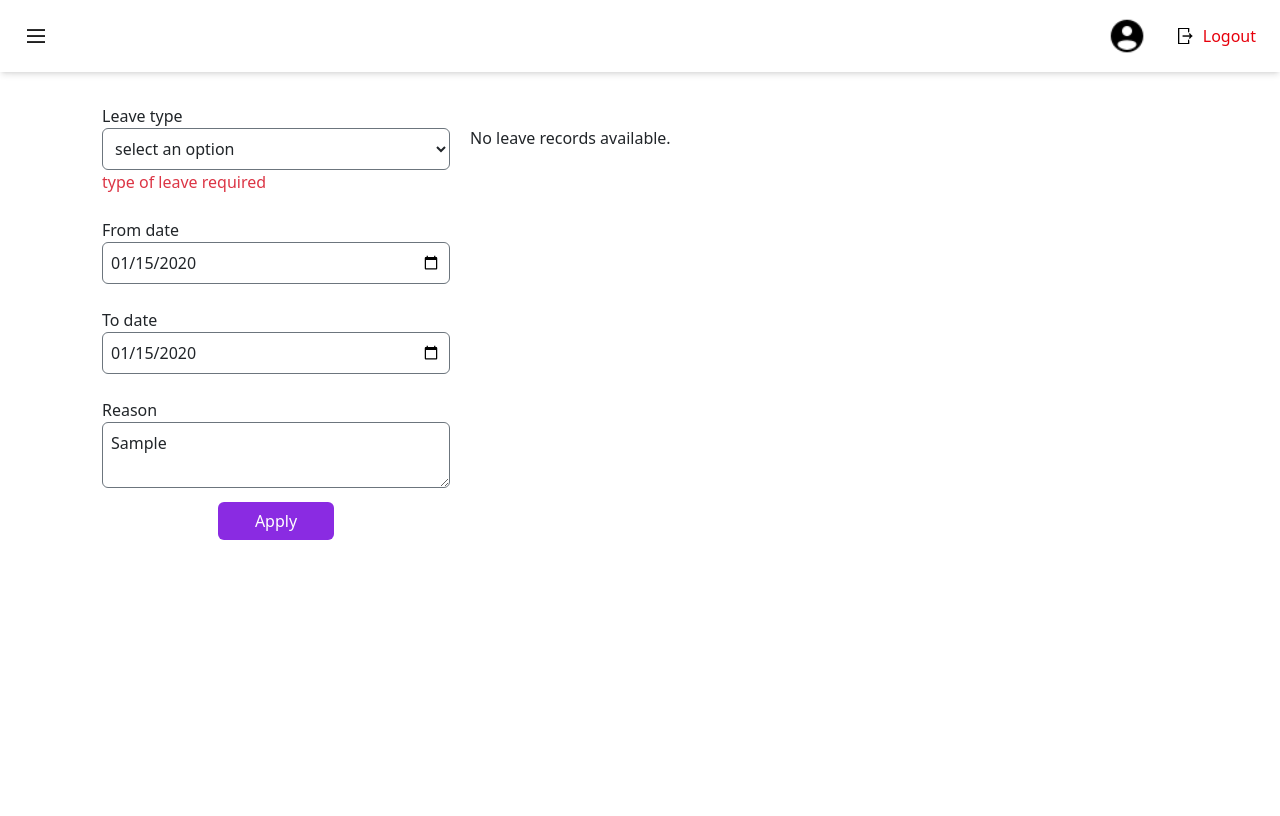
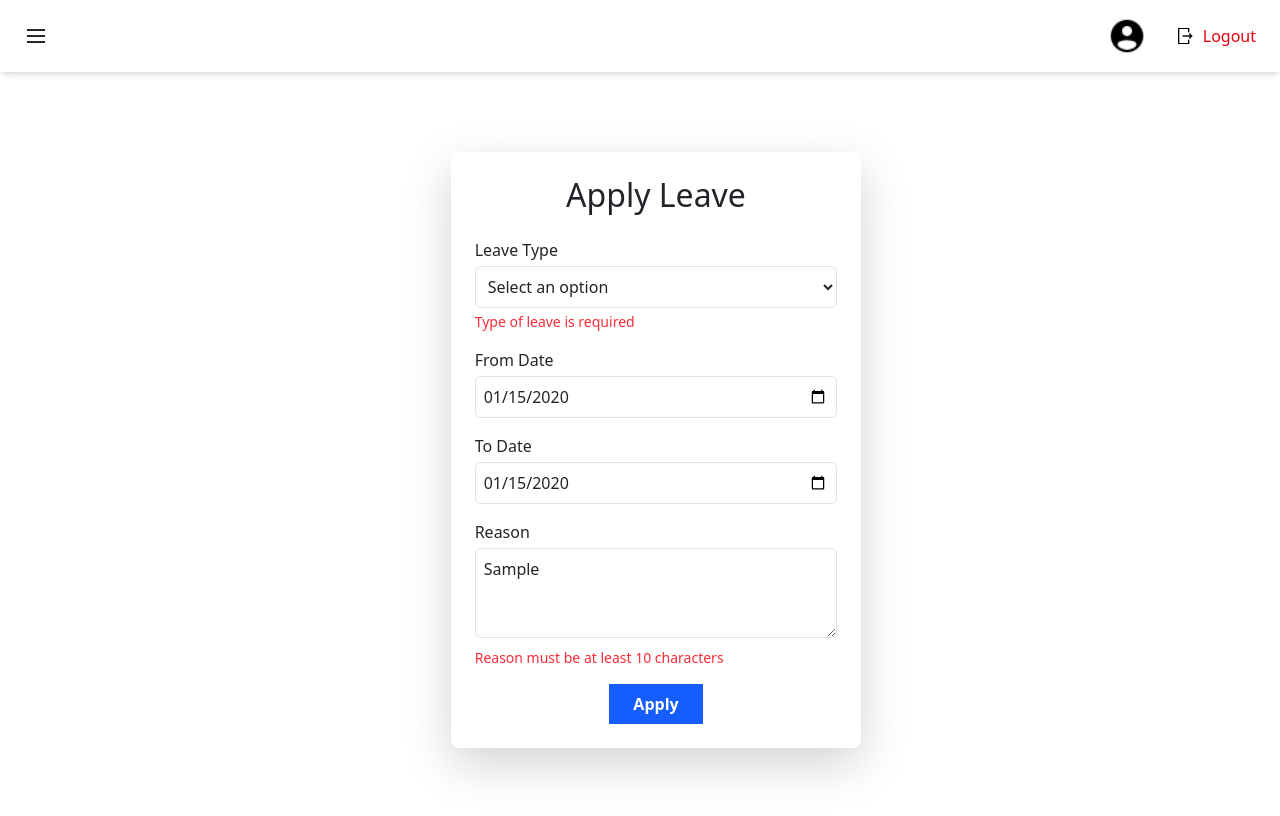
Before and after one commit to AmanIsTheBoy/ems-final-time, a React (Vite) app: page /ApplyLeave in a window 1280 px wide. Both pictures are taken after typing "2020-01-15", "2020-01-15", "Sample" into the empty fields and a click on the button "Apply". Shown: the top 816 px of the page. Built offline with nearby package versions, Linux system fonts and the light colour scheme; no server answers.

Commit message:
updated the leave

```diff
--- a/src/components/AddEmployee.jsx
+++ b/src/components/AddEmployee.jsx
@@ -71,6 +71,7 @@ const AddEmployee = () => {
         phone: values.phone,
         address: values.address.trim(),
         Project: values.Project.trim(),
+        records:[{}]
       });
 
       await setDoc(doc(db, "employee", values.email.trim()), {
--- a/src/components/ApplyLeave.jsx
+++ b/src/components/ApplyLeave.jsx
@@ -1,114 +1,111 @@
-import React from "react";
+import React, { useState, useEffect } from "react";
 import { Formik, Form, Field, ErrorMessage } from "formik";
 import * as Yup from "yup";
 import LeaveRecords from "./LeaveRecords";
 import { ToastContainer, toast } from "react-toastify";
 import "react-toastify/dist/ReactToastify.css";
-import axios from "axios";
+import { doc, updateDoc, arrayUnion } from "firebase/firestore";
+import { db } from "../connection/firebase";
+import useAuthStore from "../Store/AuthStore";
 
 const ApplyLeave = () => {
-  const axiosBaseURL = "https://employee-management-server-f7k2.onrender.com/api";
+  const { userEmail } = useAuthStore();
 
-  const initialValues = {
+  const [formData, setFormData] = useState({
     leaveType: "",
     fromDate: "",
     toDate: "",
     reason: "",
-  };
+  });
+
+  const initialValues = { ...formData };
 
   const validationSchema = Yup.object().shape({
-    leaveType: Yup.string().required("type of leave required"),
-    reason: Yup.string().required("reason for leave required"),
-    fromDate: Yup.date().required("from date required"),
-    toDate: Yup.date().required("to date required"),
+    leaveType: Yup.string().required("Type of leave is required"),
+    fromDate: Yup.date()
+      .required("From date is required")
+      .typeError("Enter a valid date"),
+    toDate: Yup.date()
+      .required("To date is required")
+      .typeError("Enter a valid date")
+      .min(Yup.ref("fromDate"), "To date cannot be before From date"),
+    reason: Yup.string()
+      .required("Reason for leave is required")
+      .min(10, "Reason must be at least 10 characters")
+      .max(500, "Reason cannot exceed 500 characters"),
   });
 
   const handleSubmit = async (values, { resetForm }) => {
+    const record = {
+      leaveType: values.leaveType,
+      startDate: values.fromDate,
+      endDate: values.toDate,
+      reason: values.reason,
+      appliedAt: new Date().toISOString(),
+    };
+
     try {
-      const options = {
-        headers: {
-          authorization: `Bearer ${localStorage.getItem("authToken")}`,
-          "Content-Type": "application/json",
-        }
-      };
-      const data = {
-        "startDate": values.fromDate,
-        "endDate": values.toDate,
-        "leaveType": values.leaveType,
-        "reason": values.reason
-      }
-      const response = await axios.post(
-        `${axiosBaseURL}/user/attendance/applyleave`,
-        data,
-        options
-      );
-      if (response.status == 200) {
+      const userDocRef = doc(db, "employee", userEmail);
+      const adminDocRef = doc(db, "admin", userEmail);
+      await updateDoc(userDocRef, {
+        leaveRecords: arrayUnion(record),
+      });
+      await updateDoc(adminDocRef, {
+        leaveRecords: arrayUnion(record),
+      });
+
       toast.success("Leave Applied Successfully", {
         position: "top-right",
         autoClose: 5000,
-          hideProgressBar: false,
-          closeOnClick: true,
-          pauseOnHover: true,
-          draggable: true,
-          progress: undefined,
         theme: "colored",
       });
+
       resetForm();
-      } else {
-        toast.error(response.data.message, {
+      setFormData({ leaveType: "", fromDate: "", toDate: "", reason: "" });
+    } catch (error) {
+      console.error("Error updating leave records:", error);
+      toast.error("Failed to apply leave. Please try again.", {
         position: "top-right",
         autoClose: 5000,
-          hideProgressBar: false,
-          closeOnClick: true,
-          pauseOnHover: true,
-          draggable: true,
-          progress: undefined,
         theme: "colored",
       });
     }
-    } catch (error) {
-      toast.error(error.message, {
-        position: "top-right",
-        autoClose: 5000,
-        hideProgressBar: false,
-        closeOnClick: true,
-        pauseOnHover: true,
-        draggable: true,
-        progress: undefined,
-        theme: "colored",
-      });
-      console.log(error);
-    }
   };
 
+  useEffect(() => {
+    // no-op: keep formData in sync if needed
+  }, [formData]);
+
   return (
-    <>
-      <div className="container px-4 my-5 d-md-flex">
-        <div className="col col-md-6 col-lg-4">
-          <p className="px-2 mb-4 fw-bold text-center">Applying Leave</p>
+    <div className="w-full mx-auto px-4 py-8 my-30 flex flex-col items-center justify-center md:flex-row gap-8">
+      <ToastContainer />
+
+      <div className="md:w-1/3 bg-white shadow-md rounded-lg p-6  shadow-lg shadow-black ">
+        <h2 className="text-xl font-semibold mb-4 text-center">Apply Leave</h2>
         <Formik
+          enableReinitialize
           initialValues={initialValues}
           validationSchema={validationSchema}
           onSubmit={handleSubmit}
         >
-            <Form className="d-flex flex-column align-items-start justidy-content-center p-2">
-              <div className="mb-4 col-12">
-                <label htmlFor="leaveType" className="col-12 col-sm-4">
-                  Leave type
+          {({ values }) => {
+            useEffect(() => {
+              setFormData(values);
+            }, [values]);
+
+            return (
+              <Form className="flex flex-col space-y-4">
+                <div>
+                  <label htmlFor="leaveType" className="block mb-1 font-medium">
+                    Leave Type
                   </label>
                   <Field
                     as="select"
                     name="leaveType"
-                  className="rounded border border-secondary p-2 col-12"
+                    className="w-full border border-gray-300 rounded p-2"
                   >
-                  <option
-                    value=""
-                    className="text-muted"
-                    disabled
-                    defaultValue
-                    hidden
-                  >
-                    select an option
+                    <option value="" disabled hidden>
+                      Select an option
                     </option>
                     <option value="WFH">Work From Home</option>
                     <option value="On Duty">On Duty</option>
@@ -118,68 +115,72 @@ const ApplyLeave = () => {
                   </Field>
                   <ErrorMessage
                     name="leaveType"
-                  component="span"
-                  className="text-danger"
-                ></ErrorMessage>
+                    component="div"
+                    className="text-red-500 text-sm mt-1"
+                  />
                 </div>
-              <div className="mb-4 col-12">
-                <label htmlFor="fromDate" className="col-12 col-sm-4">
-                  From date
+
+                <div>
+                  <label htmlFor="fromDate" className="block mb-1 font-medium">
+                    From Date
                   </label>
                   <Field
                     type="date"
                     name="fromDate"
-                  className="rounded border border-secondary p-2 col-12"
-                ></Field>
+                    className="w-full border border-gray-300 rounded p-2"
+                  />
                   <ErrorMessage
                     name="fromDate"
-                  component="span"
-                  className="text-danger"
-                ></ErrorMessage>
+                    component="div"
+                    className="text-red-500 text-sm mt-1"
+                  />
                 </div>
-              <div className="mb-4 col-12">
-                <label htmlFor="toDate" className="col-12 col-sm-4">
-                  To date
+
+                <div>
+                  <label htmlFor="toDate" className="block mb-1 font-medium">
+                    To Date
                   </label>
                   <Field
                     type="date"
                     name="toDate"
-                  className="rounded border border-secondary p-2 col-12"
-                ></Field>
+                    className="w-full border border-gray-300 rounded p-2"
+                  />
                   <ErrorMessage
                     name="toDate"
-                  component="span"
-                  className="text-danger"
-                ></ErrorMessage>
+                    component="div"
+                    className="text-red-500 text-sm mt-1"
+                  />
                 </div>
-              <div className="mb-2 col-12">
-                <label htmlFor="reason">Reason</label>
+
+                <div>
+                  <label htmlFor="reason" className="block mb-1 font-medium">
+                    Reason
+                  </label>
                   <Field
                     as="textarea"
                     name="reason"
-                  className="rounded border border-secondary p-2 col-12"
-                ></Field>
+                    rows={3}
+                    className="w-full border border-gray-300 rounded p-2"
+                  />
                   <ErrorMessage
                     name="reason"
-                  component="span"
-                  className="text-danger"
-                ></ErrorMessage>
+                    component="div"
+                    className="text-red-500 text-sm mt-1"
+                  />
                 </div>
+
                 <button
-                className="mb-1 btn btn-custom col-4 align-self-center"
                   type="submit"
+                  className="self-center bg-blue-600 hover:bg-blue-700 text-white font-semibold rounded-lg px-6 py-2 transition"
                 >
                   Apply
                 </button>
               </Form>
+            );
+          }}
         </Formik>
       </div>
-        <div className="col col-md-6 col-lg-8">
-          <p className="fw-bold fs-5 mb-0 text-center">LEAVE RECORDS</p>
-          <LeaveRecords />
     </div>
-      </div>
-    </>
   );
 };
 
```
Lines whose indentation alone changed are shown as unchanged.
